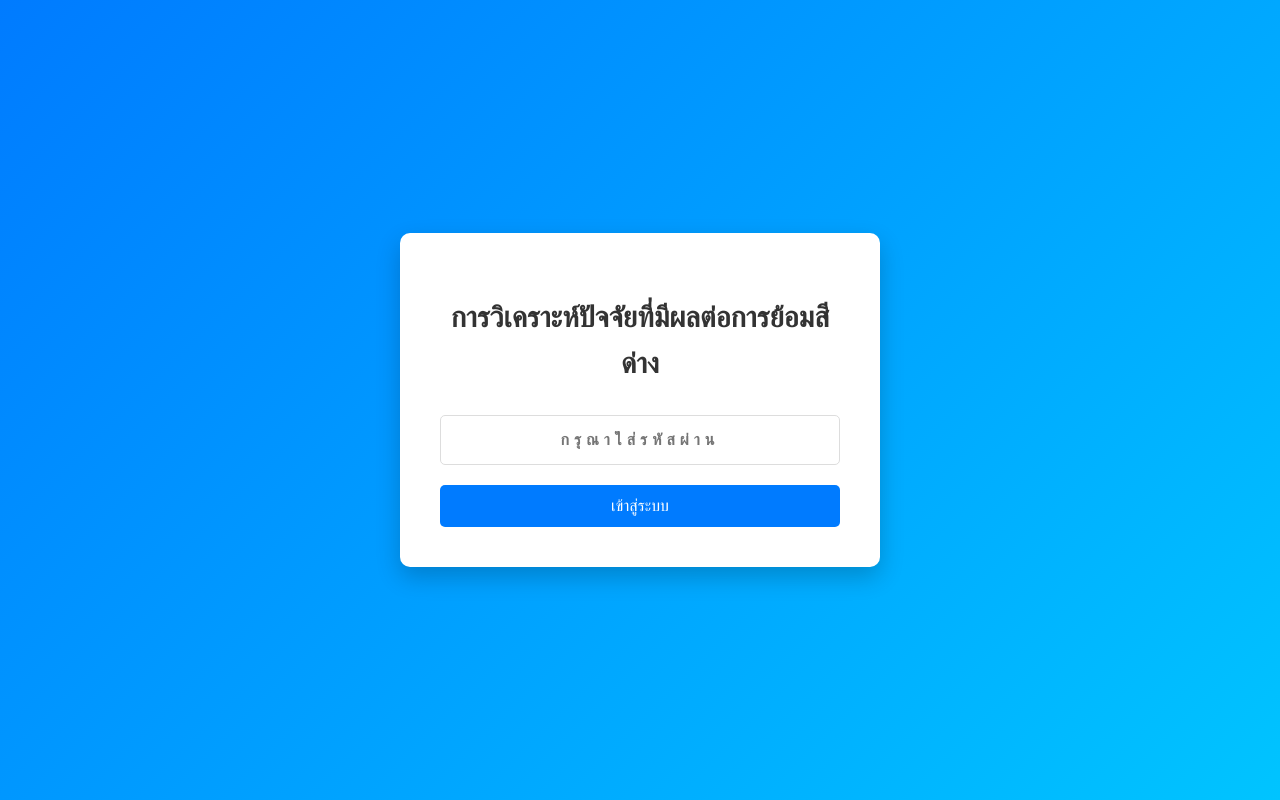
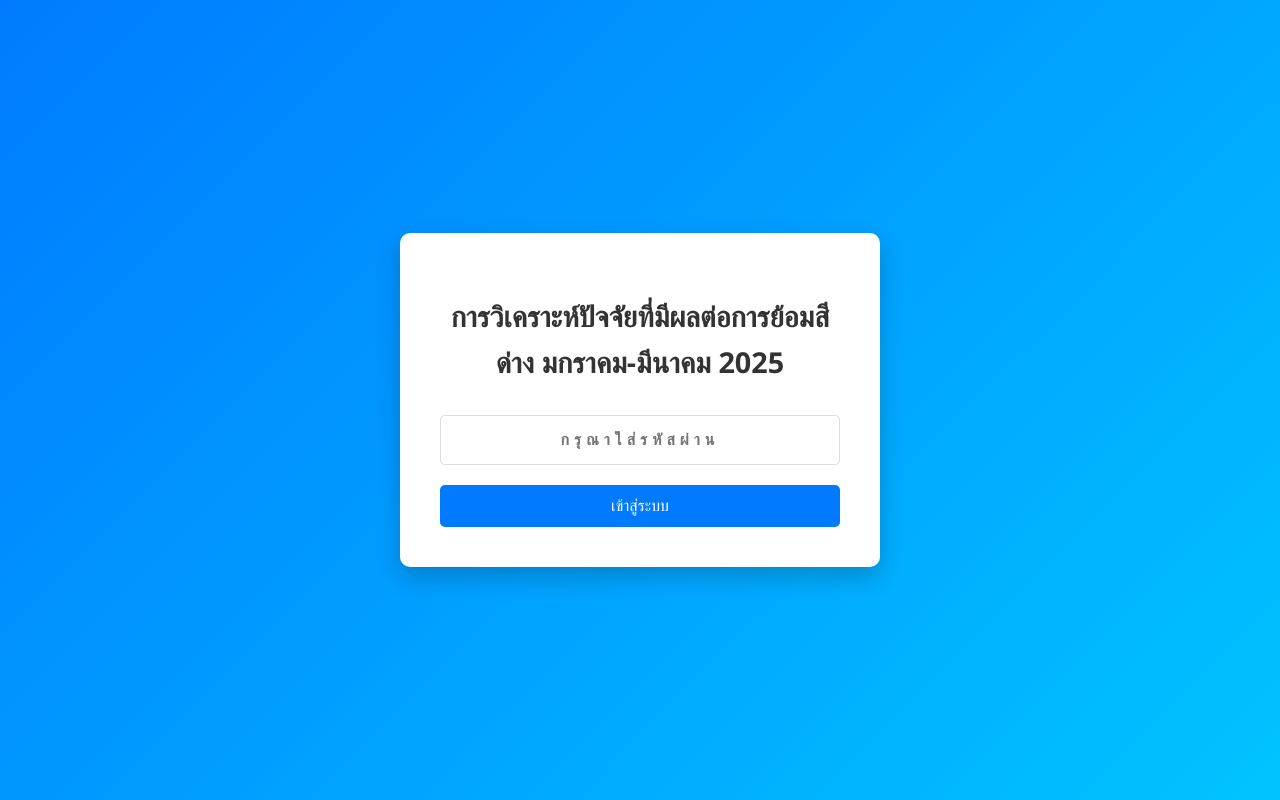
Before and after one commit to titee12345678/dang2m, a plain HTML site: page index.html in a window 1280 px wide. Drawn offline with nearby package versions, Linux system fonts and the light colour scheme.

Commit message:
Add files via upload

```diff
--- a/index.html
+++ b/index.html
@@ -189,7 +189,7 @@
     <!-- Login Page -->
     <div id="loginPage" class="login-container">
         <div class="login-box">
-            <h1 class="login-title">การวิเคราะห์ปัจจัยที่มีผลต่อการย้อมสีด่าง</h1>
+            <h1 class="login-title">การวิเคราะห์ปัจจัยที่มีผลต่อการย้อมสีด่าง มกราคม-มีนาคม 2025</h1>
             <div class="login-form">
                 <input type="password" id="passwordInput" class="password-input" placeholder="กรุณาใส่รหัสผ่าน" maxlength="6">
                 <button id="loginButton" class="login-button">เข้าสู่ระบบ</button>
@@ -202,13 +202,13 @@
     <div id="contentPage" class="content-container">
         <button id="logoutButton" class="logout-btn">ออกจากระบบ</button>
         <div class="header">
-            <h1>การวิเคราะห์ปัจจัยที่มีผลต่อการย้อมสีด่าง</h1>
+            <h1>การวิเคราะห์ปัจจัยที่มีผลต่อการย้อมสีด่าง มกราคม-มีนาคม 2025</h1>
         </div>
 
         <div class="container">
             <!-- ภาพรวมของปัจจัย -->
             <div class="chart-container">
-                <div class="chart-title">ภาพรวมของปัจจัยที่มีผลต่อการย้อมสีด่าง</div>
+                <div class="chart-title">ภาพรวมของปัจจัยที่มีผลต่อการย้อมสีด่าง มกราคม-มีนาคม</div>
                 <div class="grid grid-2">
                     <div class="chart-wrapper">
                         <canvas id="overallFactorsChart"></canvas>
```
